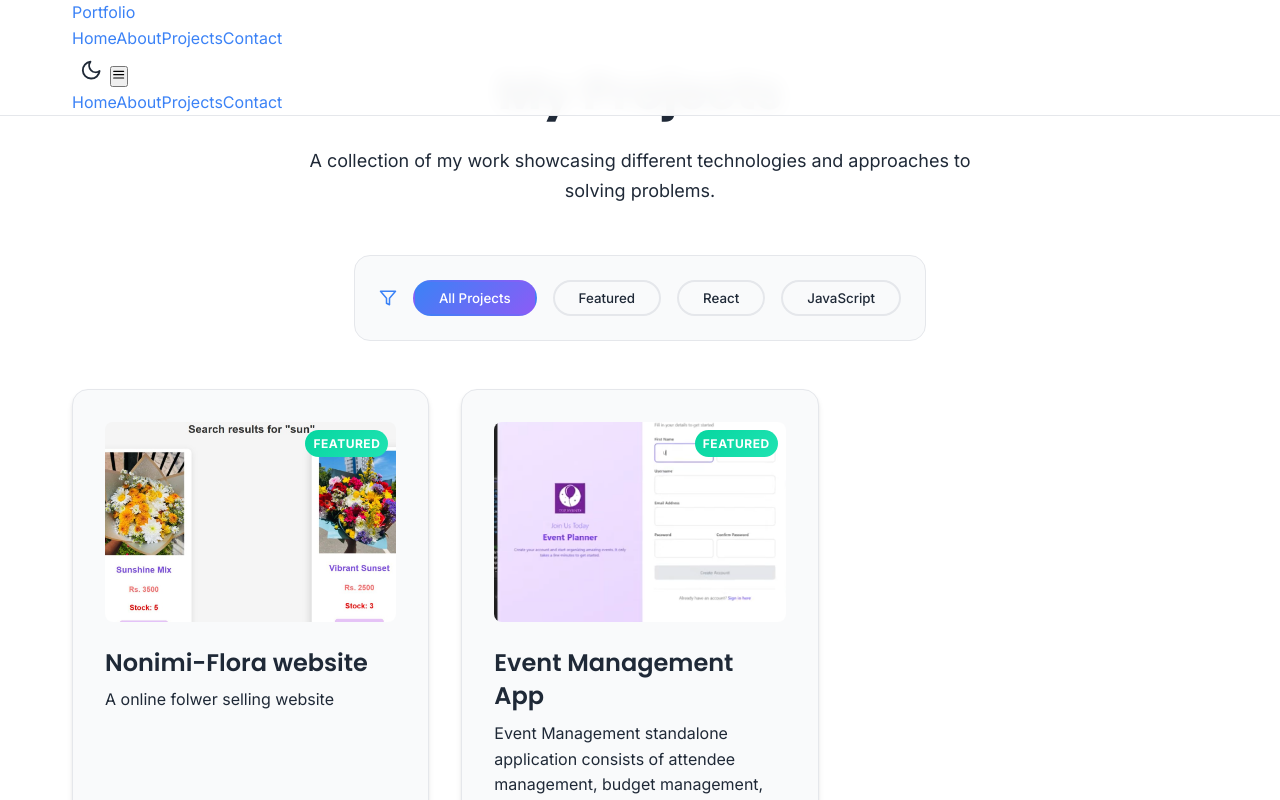
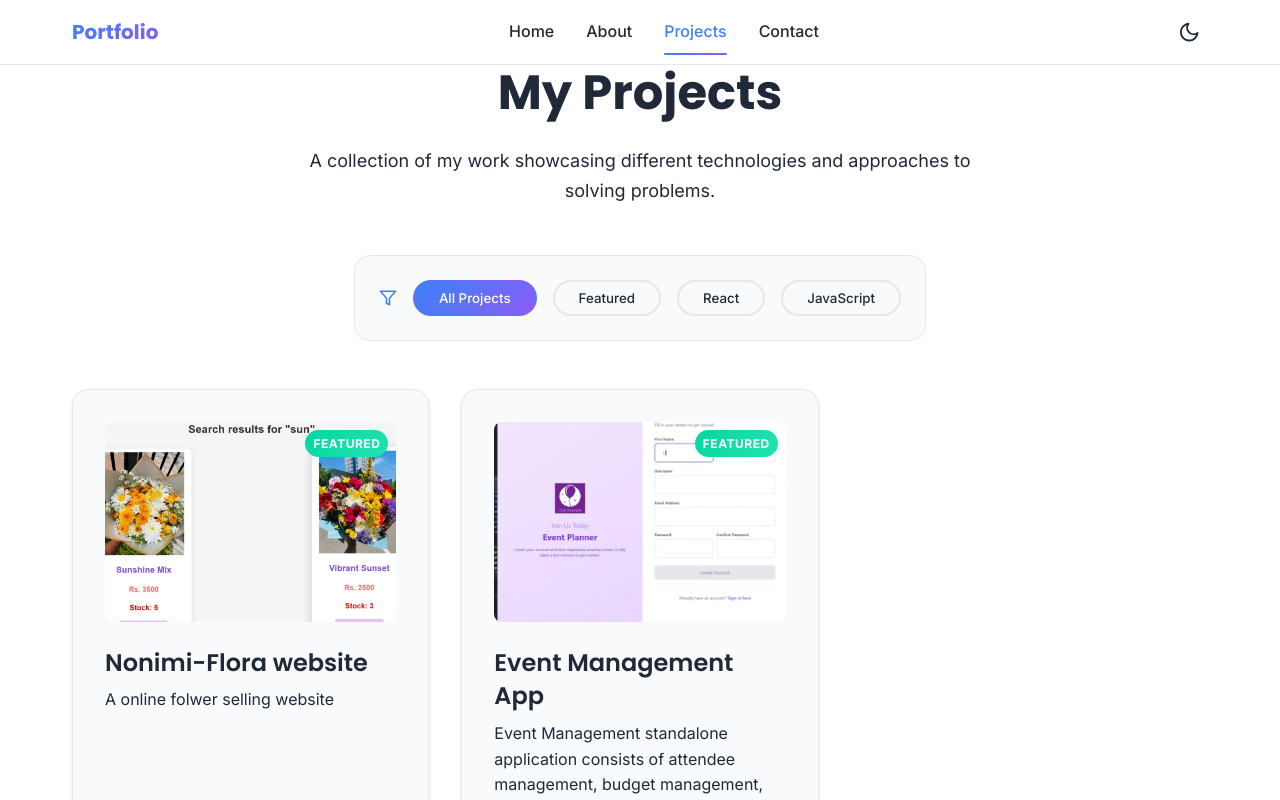
Before and after one commit to ICT-Courses/Devni-Vihara-portfolio, a React (Vite) app in the folder my-portfolio/: page /projects in a window 1280 px wide. Shown: the top 800 px of the page. Built offline with nearby package versions, Linux system fonts and the light colour scheme; no server answers.

Commit message:
Updated codes in Header.scss

```diff
--- a/my-portfolio/src/components/Header/Header.scss
+++ b/my-portfolio/src/components/Header/Header.scss
@@ -1,105 +1,100 @@
 @import '../../styles/variables';
-@import '../../styles/mixins';    //import variables and mixins for styling
+@import '../../styles/mixins';
 
-/* Styles for header */
 .header {
   position: fixed;
-  backdrop-filter: blur(10px);
-  z-index: 100;
   top: 0;
   left: 0;
   right: 0;
+  z-index: 100;
+  background: rgba(255, 255, 255, 0.95);
+  backdrop-filter: blur(10px);
   border-bottom: 1px solid var(--border-color);
-   background: rgba(255, 255, 255, 0.95);
   transition: all $transition-normal;
 
-  /* For dark theme background */
   .dark-mode & {
     background: rgba(17, 24, 39, 0.95);
   }
-}
 
-/* Styles for logo, navigation links  */
-.header_content {
+  &__content {
     @include flex-between;
     height: $header-height;
   }
 
-/* Styles for logo */
-.logo {
+  &__logo {
+    font-family: $font-family-heading;
+    font-size: $font-size-xl;
+    font-weight: $font-weight-bold;
+    text-decoration: none;
     color: var(--text-color);
-  font-size: $font-size-xl;
- transition: all $transition-fast;
-  text-decoration: none;
-  font-family: $font-family-heading;
-   font-weight: $font-weight-bold;
-
-
-  &:hover {
-    color: $primary-color;
-  }
-}
-
-/* styles for desktop navigation */
-.nav_links {
-  gap: $spacing-xl;
-  display: none;
-
-
-  @include desktop {
-    align-items: center;
-    display: flex;
-
-  }
-
-  a {
-    color: var(--text-color);
-    font-weight: $font-weight-medium;
-    position: relative;
-    padding: $spacing-sm 0;
     transition: all $transition-fast;
 
     &:hover {
       color: $primary-color;
     }
 
-    /* styles for active links */
+    &-text {
+      background: linear-gradient(135deg, $primary-color, $secondary-color);
+      background-clip: text;
+      -webkit-background-clip: text;
+      -webkit-text-fill-color: transparent;
+    }
+  }
+
+  &__nav {
+    display: none;
+    gap: $spacing-xl;
+
+    @include desktop {
+      display: flex;
+      align-items: center;
+    }
+  }
+
+  &__nav-link {
+    position: relative;
+    font-weight: $font-weight-medium;
+    color: var(--text-color);
+    transition: all $transition-fast;
+    padding: $spacing-sm 0;
+
+    &:hover {
+      color: $primary-color;
+    }
+
     &.active {
       color: $primary-color;
 
       &::after {
-        content: "";
+        content: '';
         position: absolute;
+        bottom: -2px;
         left: 0;
         right: 0;
-        bottom: -2px;
+        height: 2px;
         background: linear-gradient(135deg, $primary-color, $secondary-color);
-        height: 2px;
         border-radius: $border-radius-full;
       }
     }
   }
-}
 
-/* styles for dark mode and menu button in mobiles */
-.header_actions {
+  &__actions {
     @include flex-center;
     gap: $spacing-md;
   }
 
-/* styles for mobile menu button */
-.menu_button {
+  &__menu-toggle {
     display: flex;
+    align-items: center;
+    justify-content: center;
     width: 40px;
     height: 40px;
-  color: var(--text-color);
-  align-items: center;
-  justify-content: center;
-  font-size: $font-size-lg;
     border: none;
     background: transparent;
+    color: var(--text-color);
+    font-size: $font-size-lg;
+    cursor: pointer;
     border-radius: $border-radius-md;
-  cursor: pointer;
     transition: all $transition-fast;
 
     @include desktop {
@@ -107,53 +102,48 @@
     }
 
     &:hover {
+      background: var(--card-bg);
       color: $primary-color;
-    background: var(--card-bg);
-
     }
   }
 
-/* Styles for mobile navigation */
-.mobile_nav {
-  background: var(--bg-color);
-  border-bottom: 1px solid var(--border-color);
+  &__mobile-nav {
     position: absolute;
     top: 100%;
     left: 0;
     right: 0;
+    background: var(--bg-color);
+    border-bottom: 1px solid var(--border-color);
+    padding: $spacing-lg 0;
     transform: translateY(-100%);
     opacity: 0;
     visibility: hidden;
-  padding: $spacing-lg 0;
     transition: all $transition-normal;
 
     @include desktop {
       display: none;
     }
 
-
     &.open {
       transform: translateY(0);
+      opacity: 1;
       visibility: visible;
-    opacity: 1;
-
+    }
   }
 
-  a {
+  &__mobile-link {
     display: block;
+    padding: $spacing-md $spacing-lg;
     color: var(--text-color);
     font-weight: $font-weight-medium;
-    padding: $spacing-md $spacing-lg;
+    transition: all $transition-fast;
     border-left: 3px solid transparent;
-    transition: all $transition-fast;
-
 
     &:hover,
     &.active {
       color: $primary-color;
+      background: rgba($primary-color, 0.05);
       border-left-color: $primary-color;
-      background: rgba($primary-color, 0.05);
-
     }
   }
 }
```
Lines whose indentation alone changed are shown as unchanged.
